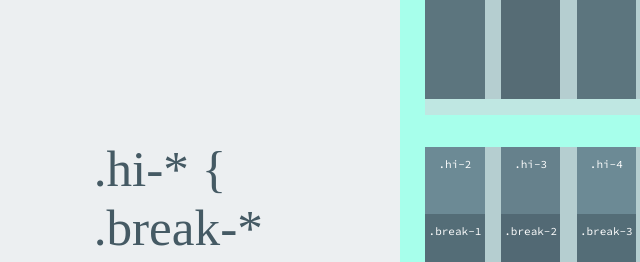
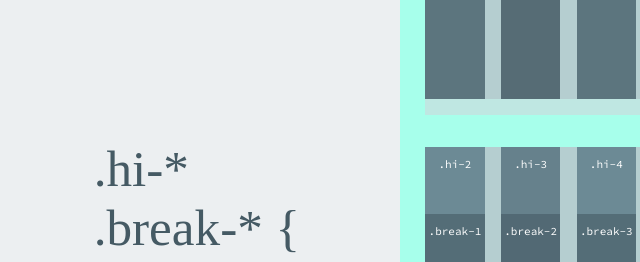
Before and after one commit to ZachMoreno/graphene.css, a website: page index.html in a window 1280 px wide. Shown: the part 4300-4562 px from the top of the page, 13-653 px from the left. Drawn offline with Linux system fonts and the light colour scheme; a web font is replaced by a local one.

Commit message:
fixing { placement

```diff
--- a/index.html
+++ b/index.html
@@ -851,8 +851,8 @@
 
                     <div class="row">
                         <div class="col-3 push-1">
-                            <h3>.hi-* {<br>
-                                .break-*</h3>
+                            <h3>.hi-*<br>
+                                .break-* {</h3>
                             <code><span class="bold">margin-top</span>: calc(100vh / 12 * -X);</code>
                             <h3>}</h3>
                         </div> <!-- end .col-3 -->
```
